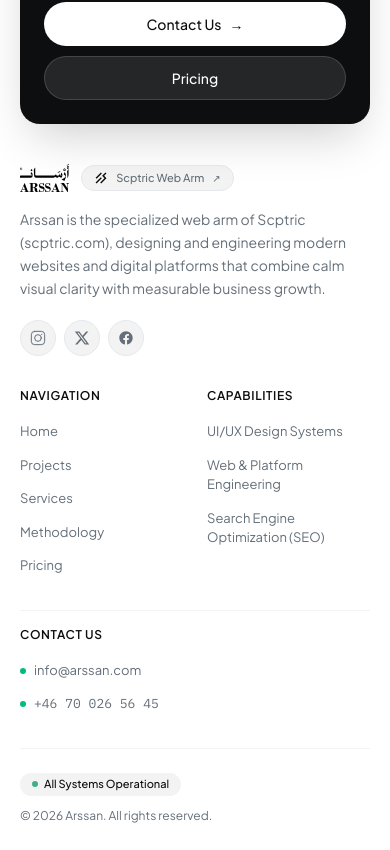
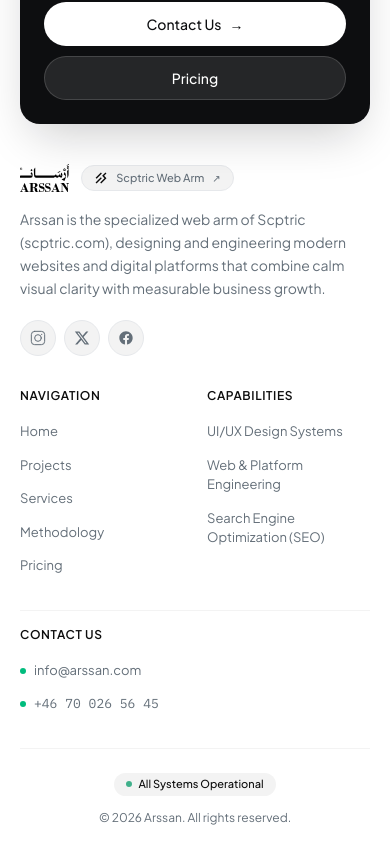
Before and after one commit to arssan-io/arssan, a Next.js app: page /en in a window 390 px wide. Shown: the part 7798-8648 px from the top of the page. Built offline with nearby package versions, Linux system fonts and the light colour scheme.

Commit message:
style(footer): center copyright and system status badge on mobile screens

```diff
--- a/components/Footer.tsx
+++ b/components/Footer.tsx
@@ -249,12 +249,12 @@ export function Footer({ lang, dict }: FooterProps) {
         </AnimateInView>
 
         {/* Bottom Sub-bar */}
-        <div className="py-6 sm:py-8 flex flex-col-reverse sm:flex-row items-start sm:items-center justify-between gap-3 sm:gap-4 text-xs sm:text-[13px] text-[#646f79]">
-          <p className="text-start">
+        <div className="py-6 sm:py-8 flex flex-col-reverse sm:flex-row items-center justify-between gap-3.5 sm:gap-4 text-xs sm:text-[13px] text-[#646f79]">
+          <p className="text-center sm:text-start">
             &copy; {year} Arssan. {dict.footer.rights}.
           </p>
 
-          <div className="flex items-center gap-2">
+          <div className="flex items-center justify-center gap-2">
             <span className="inline-flex items-center gap-1.5 px-3 py-1 rounded-[64px] bg-[#f3f3f3] text-[#0d0d0d] font-medium text-[11px] sm:text-xs">
               <span className="w-1.5 h-1.5 rounded-full bg-emerald-600 animate-pulse" />
               <span>{isAr ? "جميع الأنظمة تعمل بكفاءة" : "All Systems Operational"}</span>
```
